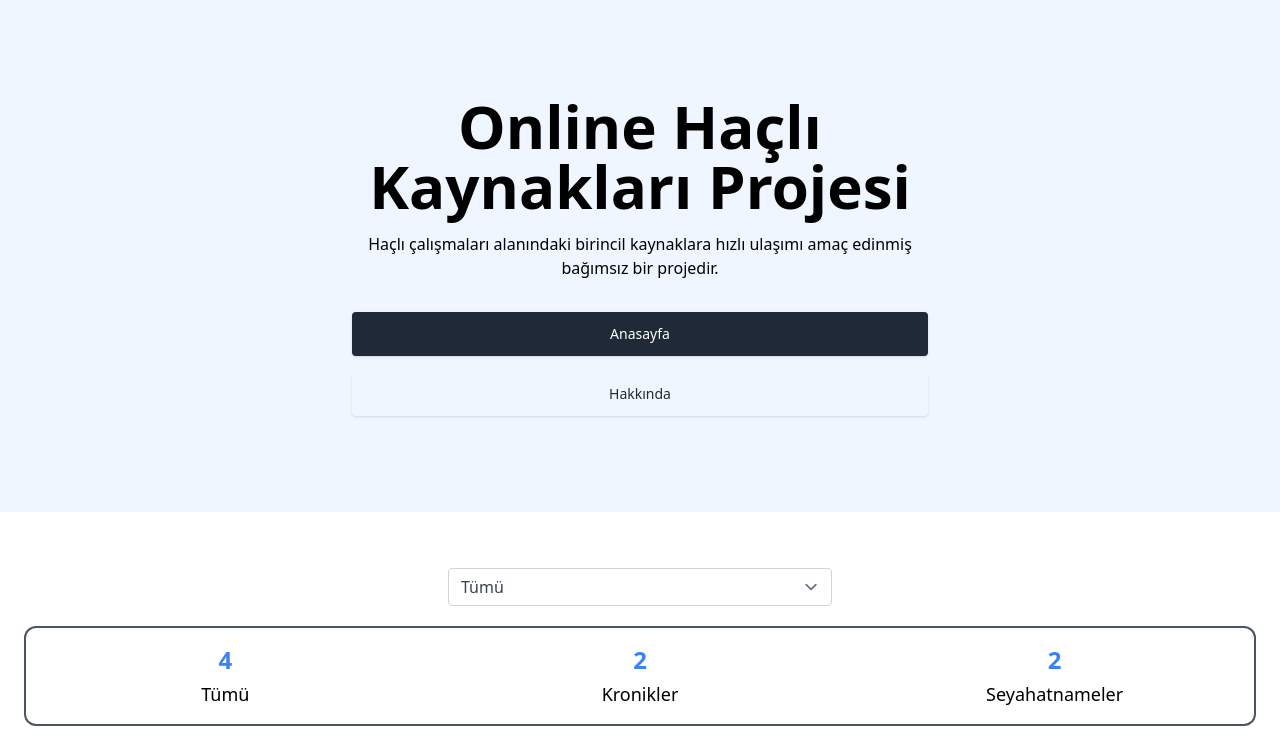
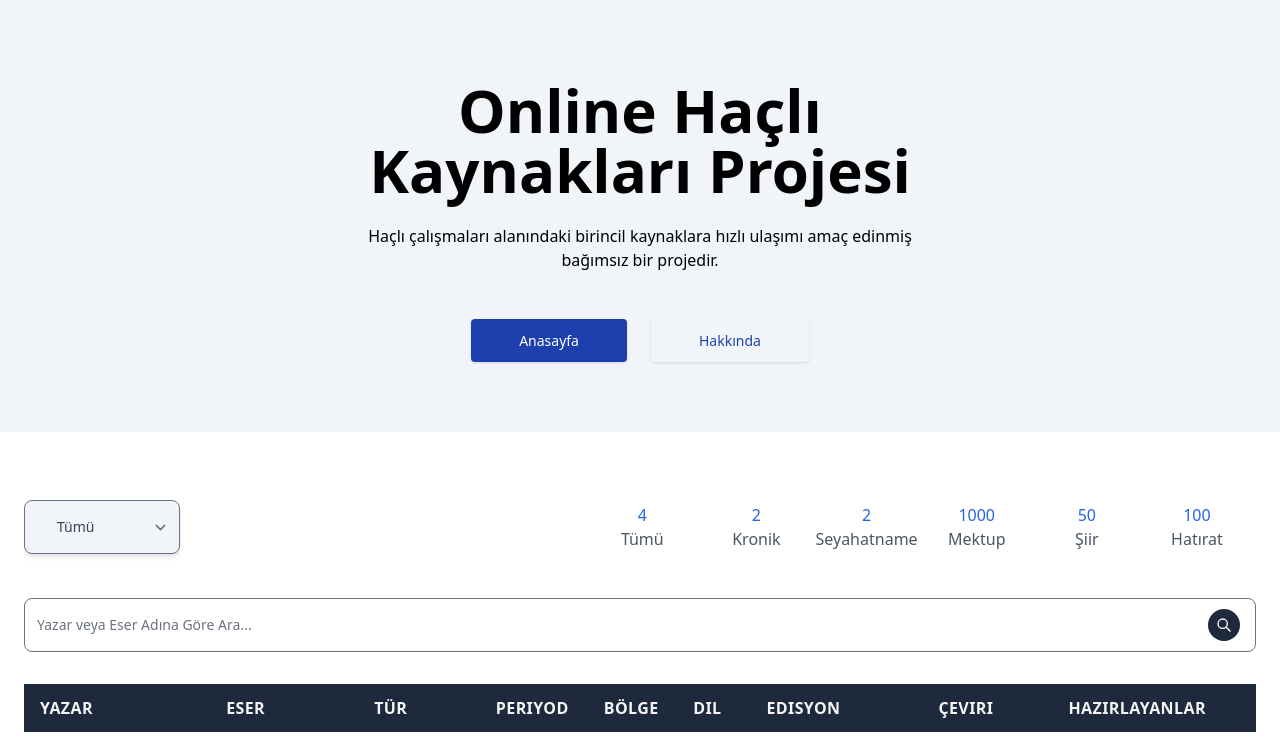
Before and after one commit to Ted2xmen/online-hacli-kaynaklari, a React (Create React App) app: page / in a window 1280 px wide. Shown: the top 746 px of the page. Built offline with nearby package versions, Linux system fonts and the light colour scheme.

Commit message:
minor changes

```diff
--- a/src/components/Filter.jsx
+++ b/src/components/Filter.jsx
@@ -5,12 +5,24 @@ const Filter = ({ setCategory }) => {
       value: 'all',
     },
     {
-      label: 'Kronikler',
+      label: 'Kronik',
       value: 'Seyahatname',
     },
     {
-      label: 'Seyahatnameler',
+      label: 'Seyahatname',
       value: 'Kronik',
+    },
+    {
+      label: 'Mektup',
+      value: 'Mektup',
+    },
+    {
+      label: 'Hatırat',
+      value: 'Hatırat',
+    },
+    {
+      label: 'Şiir',
+      value: 'Şiir',
     },
   ]
 
@@ -21,18 +33,16 @@ const Filter = ({ setCategory }) => {
   return (
     <div>
       <div className="flex justify-center">
-        <div className="mb-3 xl:w-96">
+        <div className="mb-3 ">
           <select
-            className="form-select m-0
+            className="form-select cursor-pointer m-0 px-6 xl:px-8
 
       w-full
       appearance-none
-      rounded
-      border
-      border-solid
-      border-gray-300
-      bg-white bg-clip-padding bg-no-repeat
-      px-3 py-1.5 text-base
+      rounded-lg
+      shadow-md
+      bg-slate-100
+      py-4 mt-3 text-sm
       font-normal
       text-gray-700
       transition
--- a/src/components/Footer.jsx
+++ b/src/components/Footer.jsx
@@ -2,11 +2,11 @@ import React from 'react'
 
 const Footer = () => {
   return (
-    <div className=" max-w-screen-xl h-24 bg-blue-50">
+    <div className=" max-w-screen-xl">
       <footer className="text-center">
         <div className="max-w-screen-xl mx-auto px-4 py-12 sm:px-6 lg:px-8">
           <div className="mx-auto max-w-3xl space-y-6">
-            <nav className="relative flex flex-wrap justify-center gap-8 rounded-xl border-4 border-black p-8 text-sm font-bold">
+            <nav className="relative flex flex-wrap justify-center gap-8 rounded-lg  shadow-md bg-slate-100  p-8 text-sm font-semibold">
               <a className="hover:opacity-75" href="/">
                 Anasayfa
               </a>
--- a/src/components/HeaderHero.jsx
+++ b/src/components/HeaderHero.jsx
@@ -1,28 +1,30 @@
 const HeaderHero = () => {
   return (
-    <div className="max-w-screen-xl mx-auto bg-blue-50 px-4 py-24 lg:flex lg:h-screen lg:items-center">
+    <div className="max-w-screen-xl mx-auto bg-slate-100 px-4 py-20 lg:flex  lg:items-center">
       <div className="mx-auto max-w-xl text-center">
-        <h1 className="text-6xl font-extrabold sm:text-5xl">
+        <h1 className="text-6xl font-bold sm:text-5xl">
           Online Haçlı Kaynakları Projesi
         </h1>
 
-        <p className="mt-4 sm:text-xl sm:leading-relaxed">
+        <p className="py-6 sm:text-xl sm:leading-relaxed">
           Haçlı çalışmaları alanındaki birincil kaynaklara hızlı ulaşımı amaç
           edinmiş bağımsız bir projedir.
         </p>
 
-        <div className="mt-8 flex flex-wrap justify-center gap-4">
+        <div className="mt-8   space-x-6 justify-center gap-4">
           <a
-            className="block w-full rounded bg-gray-800 px-12 py-3 text-sm font-medium text-white shadow hover:bg-red-700 focus:outline-none focus:ring active:bg-red-500 sm:w-auto"
+            className=" w-full rounded bg-blue-800 px-12 py-3 text-sm font-medium text-white shadow hover:bg-blue-700  sm:w-auto"
             href="/">
             Anasayfa
           </a>
 
           <a
-            className="block w-full rounded px-12 py-3 text-sm font-medium text-gray-800 shadow hover:text-red-700 focus:outline-none focus:ring active:text-red-500 sm:w-auto"
+            className=" w-full rounded px-12 py-3 text-sm font-medium text-blue-800 shadow hover:text-blue-700  sm:w-auto"
             href="/about">
             Hakkında
           </a>
+
+
         </div>
       </div>
     </div>
--- a/src/components/InfoCard.jsx
+++ b/src/components/InfoCard.jsx
@@ -1,30 +1,39 @@
 import React from 'react'
 
-const InfoCard = ({kronik, seyahatname, all}) => {
-
-
-
-
+const InfoCard = ({ kronik, seyahatname, all }) => {
   return (
-    <div>
+    <div className='hidden md:block lg:block xl:block'>
       <section className="text-center">
         <div className="mx-auto w-full py-2">
-          <ul className="grid grid-cols-3 gap-4 rounded-xl border-2 border-gray-600 lg:grid-cols-4">
-            <li className="p-4">
-              <p className="text-2xl font-extrabold text-blue-500">{all}</p>
-              <p className="mt-1 text-lg font-medium">Tümü</p>
+          <ul className="info-ul">
+            <li>
+              <p className="info-data">{all}</p>
+              <p className="info-title">Tümü</p>
             </li>
 
-            <li className="p-4">
-              <p className="text-2xl font-extrabold text-blue-500">{kronik}</p>
-              <p className="mt-1 text-lg font-medium">Kronikler</p>
+            <li>
+              <p className="info-data">{kronik}</p>
+              <p className="info-title">Kronik</p>
             </li>
 
-            <li className="p-4">
-              <p className="text-2xl font-extrabold text-blue-500">
-                {seyahatname}
-              </p>
-              <p className="mt-1 text-lg font-medium">Seyahatnameler</p>
+            <li>
+              <p className="info-data">{seyahatname}</p>
+              <p className="info-title">Seyahatname</p>
+            </li>
+
+            <li>
+              <p className="info-data">1000</p>
+              <p className="info-title">Mektup</p>
+            </li>
+
+            <li>
+              <p className="info-data">50</p>
+              <p className="info-title">Şiir</p>
+            </li>
+
+            <li>
+              <p className="info-data">100</p>
+              <p className="info-title">Hatırat</p>
             </li>
           </ul>
         </div>
--- a/src/components/Search.jsx
+++ b/src/components/Search.jsx
@@ -7,18 +7,18 @@ const Search = ({ setSearchTerm }) => {
   }
 
   return (
-    <div className="py-4">
+    <div className="py-8">
       <div className="relative">
         <label className="sr-only">Search</label>
         <input
-          className="w-full rounded-lg border-2 py-4 pl-3 pr-16 text-sm"
+          className="w-full rounded-lg  py-4 pl-3 pr-16 text-sm"
           type="text"
           placeholder="Yazar veya Eser Adına Göre Ara..."
           onChange={submitSearchTerm}
         />
 
         <button
-          className="absolute top-1/2 right-4 -translate-y-1/2 rounded-full bg-gray-600 p-2 text-white"
+          className="absolute top-1/2 right-4 -translate-y-1/2 rounded-full bg-slate-800 p-2 text-white"
           type="button">
           <svg
             xmlns="http://www.w3.org/2000/svg"
--- a/src/components/TheTable.jsx
+++ b/src/components/TheTable.jsx
@@ -18,14 +18,20 @@ const seyahatname = data.filter((f) => f.tur === 'Seyahatname')
     <div>
       <section className="container mx-auto p-6">
         <div className="mb-8 w-full overflow-hidden rounded-lg ">
-          <Filter setCategory={setCategory} />
-          <InfoCard kronik={kronik.length} seyahatname={seyahatname.length} all={data.length} />
+          <div className="flex sm:flex-wrap md:flex-wrap lg:flex-wrap md:space-x-2 justify-between items-center">
+            <Filter setCategory={setCategory} />
+            <InfoCard
+              kronik={kronik.length}
+              seyahatname={seyahatname.length}
+              all={data.length}
+            />
+          </div>
 
           <Search setSearchTerm={setSearchTerm} />
           <div className="w-full overflow-x-auto shadow-lg">
             <table className="w-full">
               <Thead />
-              <tbody className="divide-y-2 bg-gray-50">
+              <tbody className="divide-y-2">
                 {data
                   .filter((f) => (f.tur === category ? null : data))
                   .filter(
--- a/src/components/Thead.jsx
+++ b/src/components/Thead.jsx
@@ -3,7 +3,7 @@ import React from 'react'
 const Thead = () => {
   return (
     <thead>
-      <tr className="text-md border-b border-red-900 bg-gray-800 text-left font-semibold uppercase tracking-wide text-gray-200">
+      <tr className="text-md  bg-slate-800  text-left font-semibold uppercase tracking-wide text-gray-100">
         <th className="px-4 py-3">Yazar</th>
         <th className="px-4 py-3">Eser</th>
         <th className="px-4 py-3">Tür</th>
--- a/src/index.css
+++ b/src/index.css
@@ -1,3 +1,16 @@
 @tailwind base;
 @tailwind components;
 @tailwind utilities;
+
+
+.info-data {
+    @apply text-base  text-blue-600
+}
+
+.info-title {
+    @apply mt-0 text-base text-gray-600
+}
+
+.info-ul {
+    @apply grid grid-cols-6 gap-2 space-x-2 rounded-lg  border-gray-400 p-2 lg:grid-cols-6 xl:py-0 xl:gap-0
+}
```
